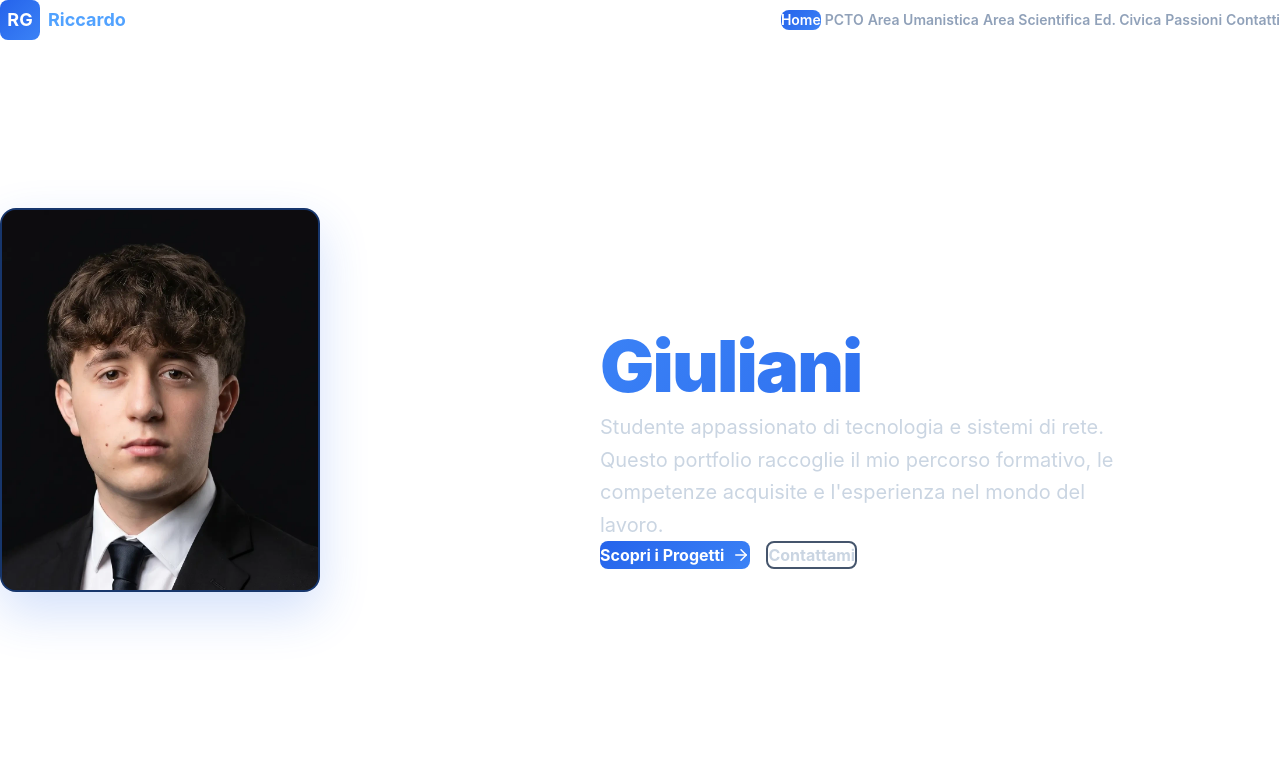
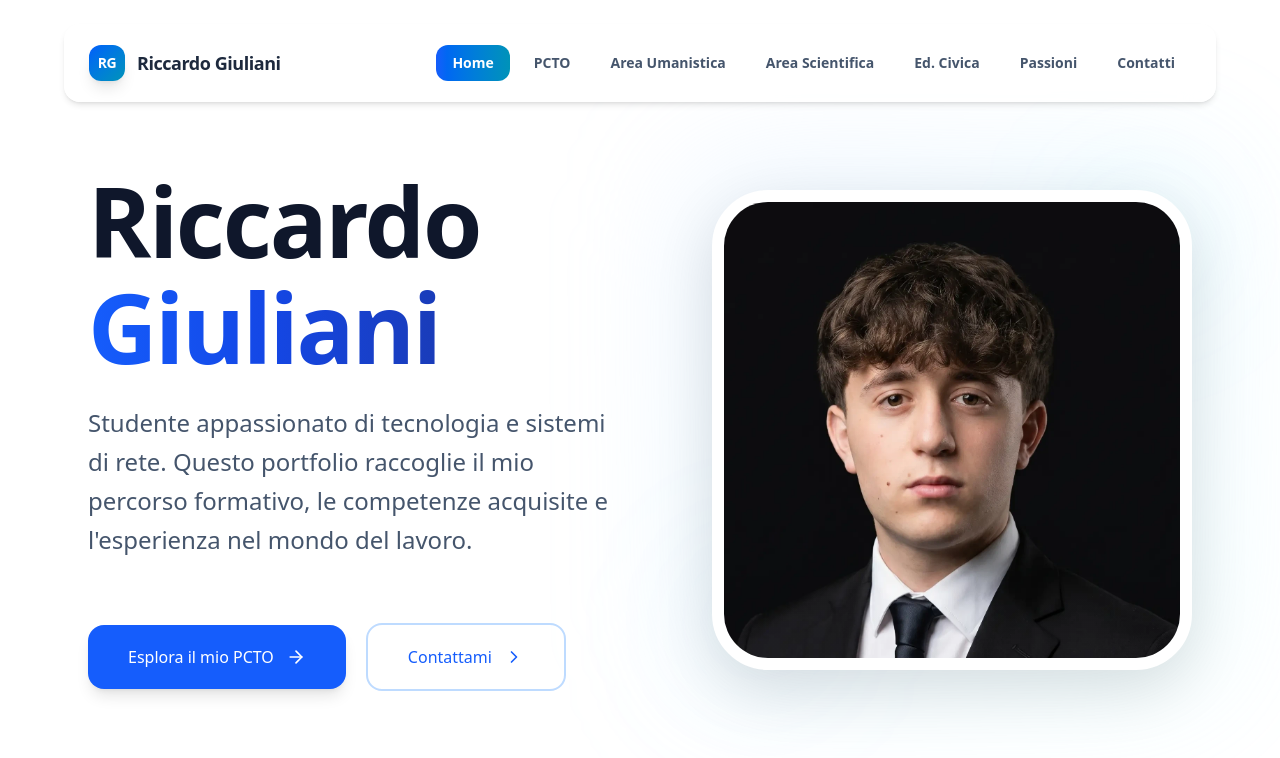
Before and after one commit to giuls-35456/portfolio-giuliani, a React (Vite) app: page /#/ in a window 1280 px wide. Shown: the top 758 px of the page. Built offline with nearby package versions, Linux system fonts and the light colour scheme.

Commit message:
Ripristino Totale: Versione originale con nuova palette Blue & Mint

```diff
--- a/components/Navbar.tsx
+++ b/components/Navbar.tsx
@@ -1,24 +1,26 @@
 import React, { useState, useEffect } from 'react';
 import { Link, useLocation } from 'react-router-dom';
 import { motion, AnimatePresence } from 'framer-motion';
-import { Menu, X } from 'lucide-react';
+import { Menu, X, Calendar, School } from 'lucide-react';
 import { ROUTES } from '../constants';
 
 /**
- * Navbar - Design Minimalista Ultra-Moderno
- * Palette Cyan/Magenta, layout pulito e veloce.
+ * Navbar Component.
+ * Design moderno con effetto glassmorphism e menu mobile ottimizzato.
  */
 const Navbar: React.FC = () => {
   const location = useLocation();
   const [isOpen, setIsOpen] = useState(false);
   const [scrolled, setScrolled] = useState(false);
 
+  // Gestione dello scroll per cambiare l'aspetto della navbar
   useEffect(() => {
     const handleScroll = () => setScrolled(window.scrollY > 20);
     window.addEventListener('scroll', handleScroll);
     return () => window.removeEventListener('scroll', handleScroll);
   }, []);
 
+  // Chiudi il menu mobile al cambio di rotta
   useEffect(() => {
     setIsOpen(false);
   }, [location]);
@@ -26,34 +28,87 @@ const Navbar: React.FC = () => {
   return (
     <>
       <nav
-        className={`fixed top-0 left-0 right-0 z-50 transition-all duration-300 px-4 py-4 ${
-          scrolled ? 'bg-slate-900/80 backdrop-blur-sm border-b border-slate-700' : 'bg-transparent'
+        className={`fixed top-0 left-0 right-0 z-50 transition-all duration-300 px-4 py-4 md:py-6 ${
+          scrolled ? 'bg-white/80 backdrop-blur-md shadow-md' : 'bg-transparent'
         }`}
       >
-        <div className="max-w-7xl mx-auto flex justify-between items-center">
-          {/* Logo */}
-          <Link to="/" className="flex items-center gap-2 group">
-            <div className="w-10 h-10 gradient-primary rounded-lg flex items-center justify-center text-white font-bold text-lg transition-all">
+        <div className="max-w-6xl mx-auto">
+          <div className={`rounded-2xl px-6 py-3 flex justify-between items-center relative transition-all duration-300 ${
+            scrolled
+              ? 'bg-white/90 backdrop-blur-lg border border-white/60 shadow-lg'
+              : 'bg-white/70 backdrop-blur-lg border border-white/40 shadow-md'
+          }`}>
+
+            {/* Logo Section con Hover Card Informativa */}
+            <div className="relative group">
+              <Link to="/" className="text-lg font-bold text-slate-800 tracking-tight flex items-center gap-3 py-2">
+                <motion.span
+                  className="w-9 h-9 bg-gradient-to-br from-blue-600 to-cyan-600 rounded-xl flex items-center justify-center text-white font-bold text-sm shadow-lg"
+                  whileHover={{ scale: 1.1 }}
+                  whileTap={{ scale: 0.95 }}
+                >
+                  RG
+                </motion.span>
+                <span className="hidden sm:inline font-bold">Riccardo Giuliani</span>
+              </Link>
+
+              {/* Hover Card (Desktop Only) */}
+              <div className="absolute top-full left-0 mt-3 w-72 bg-white/95 backdrop-blur-xl rounded-2xl shadow-2xl border border-slate-100 p-6 opacity-0 invisible group-hover:opacity-100 group-hover:visible transition-all duration-300 transform translate-y-2 group-hover:translate-y-0 z-50 pointer-events-none group-hover:pointer-events-auto">
+                <div className="absolute -top-2 left-6 w-4 h-4 bg-white border-t border-l border-slate-100 transform rotate-45"></div>
+
+                <div className="space-y-5 relative z-10">
+                  <div className="flex items-center gap-4">
+                    <div className="w-12 h-12 rounded-2xl bg-gradient-to-br from-blue-600 to-cyan-600 flex items-center justify-center text-white font-bold text-lg shadow-inner">
                       RG
                     </div>
-            <span className="hidden sm:inline text-blue-400 font-bold text-lg">Riccardo</span>
-          </Link>
+                    <div>
+                      <p className="font-bold text-slate-900 leading-tight">Riccardo Giuliani</p>
+                      <p className="text-xs text-blue-700 font-semibold uppercase tracking-wider">Informatica & TLC</p>
+                    </div>
+                  </div>
+
+                  <div className="space-y-4 pt-2 border-t border-slate-50">
+                    <div className="flex items-center gap-3 text-sm text-slate-600">
+                      <Calendar size={18} className="text-blue-600" />
+                      <div>
+                        <p className="text-[10px] text-slate-400 uppercase font-bold">Nascita</p>
+                        <p className="font-medium">9 Maggio 2007</p>
+                      </div>
+                    </div>
+
+                    <div className="flex items-center gap-3 text-sm text-slate-600">
+                      <School size={18} className="text-blue-600" />
+                      <div>
+                        <p className="text-[10px] text-slate-400 uppercase font-bold">Istituto</p>
+                        <p className="font-medium">IIS Marconi Pieralski</p>
+                      </div>
+                    </div>
+                  </div>
+                </div>
+              </div>
+            </div>
 
             {/* Desktop Menu */}
-          <div className="hidden md:flex gap-1">
+            <div className="hidden md:flex gap-2">
               {ROUTES.map((route) => {
                 const isActive = location.pathname === route.path;
+
                 return (
                   <Link
                     key={route.path}
                     to={route.path}
-                  className={`px-4 py-2 rounded-lg font-semibold text-sm transition-all ${
-                    isActive
-                      ? 'gradient-primary text-white'
-                      : 'text-slate-400 hover:text-blue-400'
-                  }`}
+                    className="relative px-4 py-2 text-sm font-semibold transition-colors"
                   >
+                    {isActive && (
+                      <motion.div
+                        layoutId="nav-pill"
+                        className="absolute inset-0 bg-gradient-to-r from-blue-600 to-cyan-600 rounded-xl"
+                        transition={{ type: "spring", bounce: 0.2, duration: 0.6 }}
+                      />
+                    )}
+                    <span className={`relative z-10 transition-colors duration-300 ${isActive ? 'text-white' : 'text-slate-600 hover:text-slate-900'}`}>
                        {route.label}
+                    </span>
                   </Link>
                 );
               })}
@@ -62,37 +117,47 @@ const Navbar: React.FC = () => {
             {/* Mobile Toggle */}
             <button
               onClick={() => setIsOpen(!isOpen)}
-            className="md:hidden p-2 text-blue-400 hover:bg-slate-800 rounded-lg transition-colors"
+              aria-label={isOpen ? "Chiudi menu" : "Apri menu"}
+              className="md:hidden p-2 text-slate-600 hover:bg-slate-100 rounded-xl transition-colors"
             >
-            {isOpen ? <X size={24} /> : <Menu size={24} />}
+              {isOpen ? <X size={26} /> : <Menu size={26} />}
             </button>
+          </div>
         </div>
       </nav>
 
-      {/* Mobile Menu */}
+      {/* Mobile Menu Overlay */}
       <AnimatePresence>
         {isOpen && (
           <motion.div
             initial={{ opacity: 0, y: -20 }}
             animate={{ opacity: 1, y: 0 }}
             exit={{ opacity: 0, y: -20 }}
-            className="fixed inset-0 z-40 bg-slate-900/95 pt-24 px-4 md:hidden"
+            className="fixed inset-0 z-40 bg-white pt-32 px-6 md:hidden"
           >
-            <div className="flex flex-col gap-2 max-w-md mx-auto">
-              {ROUTES.map((route) => {
+            <div className="flex flex-col gap-3">
+              {ROUTES.map((route, i) => {
+                const Icon = route.icon;
                 const isActive = location.pathname === route.path;
                 return (
+                  <motion.div
+                    key={route.path}
+                    initial={{ opacity: 0, x: -20 }}
+                    animate={{ opacity: 1, x: 0 }}
+                    transition={{ delay: i * 0.05 }}
+                  >
                     <Link
-                    key={route.path}
                       to={route.path}
-                  className={`px-4 py-3 rounded-lg font-bold text-lg transition-all ${
+                      className={`flex items-center gap-5 p-5 rounded-2xl text-xl font-bold transition-all ${
                         isActive
-                        ? 'gradient-primary text-white'
-                        : 'text-slate-300 hover:bg-slate-800'
+                          ? 'bg-gradient-to-r from-blue-600 to-cyan-600 text-white shadow-lg'
+                          : 'text-slate-600 hover:bg-slate-50'
                       }`}
                     >
+                      <Icon size={24} className={isActive ? 'text-white' : route.color} />
                       {route.label}
                     </Link>
+                  </motion.div>
                 );
               })}
             </div>
--- a/index.css
+++ b/index.css
@@ -1,104 +1,21 @@
 @import "tailwindcss";
 
-/* Palette Azure & Slate */
-:root {
-  --primary: #2563eb;
-  --primary-light: #3b82f6;
-  --accent: #1e293b;
-  --text-light: #f8fafc;
-  --text-secondary: #cbd5e1;
+body {
+  margin: 0;
+  overflow-x: hidden;
 }
 
-* {
-  margin: 0;
-  padding: 0;
-  box-sizing: border-box;
+/* Custom scrollbar */
+::-webkit-scrollbar {
+  width: 8px;
 }
-
-body {
-  overflow-x: hidden;
-  background: linear-gradient(135deg, #0f172a 0%, #1e293b 50%, #0f172a 100%);
-  font-family: 'Inter', -apple-system, BlinkMacSystemFont, 'Segoe UI', sans-serif;
-  color: #f8fafc;
+::-webkit-scrollbar-track {
+  background: #f1f5f9;
 }
-
-html {
-  scroll-behavior: smooth;
+::-webkit-scrollbar-thumb {
+  background: linear-gradient(180deg, #2563eb 0%, #06b6d4 100%);
+  border-radius: 4px;
 }
-
-/* Scrollbar */
-::-webkit-scrollbar {
-  width: 10px;
+::-webkit-scrollbar-thumb:hover {
+  background: linear-gradient(180deg, #1d4ed8 0%, #0891b2 100%);
 }
-
-::-webkit-scrollbar-track {
-  background: #1e293b;
-}
-
-::-webkit-scrollbar-thumb {
-  background: linear-gradient(180deg, #2563eb 0%, #3b82f6 100%);
-  border-radius: 6px;
-}
-
-::-webkit-scrollbar-thumb:hover {
-  background: linear-gradient(180deg, #1d4ed8 0%, #2563eb 100%);
-}
-
-/* Transizioni Fluide */
-* {
-  transition: background-color 200ms cubic-bezier(0.4, 0, 0.2, 1),
-              border-color 200ms cubic-bezier(0.4, 0, 0.2, 1),
-              color 200ms cubic-bezier(0.4, 0, 0.2, 1),
-              box-shadow 200ms cubic-bezier(0.4, 0, 0.2, 1),
-              transform 200ms cubic-bezier(0.4, 0, 0.2, 1);
-}
-
-/* Gradienti */
-.gradient-primary {
-  background: linear-gradient(135deg, #2563eb 0%, #3b82f6 100%);
-}
-
-.gradient-text {
-  background: linear-gradient(135deg, #3b82f6 0%, #2563eb 100%);
-  -webkit-background-clip: text;
-  -webkit-text-fill-color: transparent;
-  background-clip: text;
-}
-
-/* Ombre */
-.shadow-soft {
-  box-shadow: 0 10px 30px rgba(37, 99, 235, 0.15);
-}
-
-.shadow-medium {
-  box-shadow: 0 20px 50px rgba(37, 99, 235, 0.2);
-}
-
-/* Hover Effects */
-button:hover {
-  transform: translateY(-2px);
-}
-
-a {
-  text-decoration: none;
-}
-
-button:focus,
-a:focus {
-  outline: 2px solid #3b82f6;
-  outline-offset: 2px;
-}
-
-::selection {
-  background-color: #3b82f6;
-  color: #0f172a;
-}
-
-/* Responsive */
-@media (prefers-reduced-motion: reduce) {
-  * {
-    animation-duration: 0.01ms !important;
-    animation-iteration-count: 1 !important;
-    transition-duration: 0.01ms !important;
-  }
-}
--- a/pages/Home.tsx
+++ b/pages/Home.tsx
@@ -1,87 +1,100 @@
 import React from 'react';
 import { motion } from 'framer-motion';
 import { INFO } from '../constants';
-import { ArrowRight } from 'lucide-react';
+import { ArrowRight, ChevronRight } from 'lucide-react';
 import { Link } from 'react-router-dom';
 
 /**
- * Home Page - Layout Classico Modernizzato
- * Immagine a Sinistra, Testo a Destra
+ * Home Page - Portfolio Professionale
+ * Design moderno con layout responsive e animazioni fluide.
+ * Ottimizzato per performance e accessibilità.
  */
 const Home: React.FC = () => {
   return (
     <motion.div
       initial={{ opacity: 0 }}
       animate={{ opacity: 1 }}
-      transition={{ duration: 0.5 }}
-      className="min-h-screen flex items-center justify-center py-20 px-4"
+      transition={{ duration: 0.6 }}
+      className="flex flex-col lg:flex-row items-center justify-between gap-12 lg:gap-24 min-h-[70vh] py-10"
     >
-      <div className="max-w-6xl w-full">
+      {/* Sezione Testo - Sinistra */}
+      <div className="flex-1 space-y-10 order-2 lg:order-1 text-center lg:text-left">
+        {/* Titolo Principale */}
+        <div className="space-y-6">
+          <motion.h1
+            initial={{ opacity: 0, y: 20 }}
+            animate={{ opacity: 1, y: 0 }}
+            transition={{ delay: 0.2, duration: 0.8 }}
+            className="text-6xl md:text-8xl font-bold text-slate-900 leading-[1.1] tracking-tight"
+          >
+            {INFO.nome} <br />
+            <span className="text-transparent bg-clip-text bg-gradient-to-r from-blue-600 via-blue-700 to-blue-800">
+              {INFO.cognome}
+            </span>
+          </motion.h1>
+
+          <motion.p
+            initial={{ opacity: 0, y: 20 }}
+            animate={{ opacity: 1, y: 0 }}
+            transition={{ delay: 0.3, duration: 0.8 }}
+            className="text-xl md:text-2xl text-slate-600 max-w-xl leading-relaxed mx-auto lg:mx-0 font-light"
+          >
+            {INFO.descrizione}
+          </motion.p>
+        </div>
+
+        {/* Pulsanti di Azione */}
         <motion.div
-          className="grid grid-cols-1 md:grid-cols-2 gap-12 items-center"
-          initial={{ opacity: 0 }}
-          animate={{ opacity: 1 }}
-          transition={{ duration: 0.6 }}
+          initial={{ opacity: 0, y: 20 }}
+          animate={{ opacity: 1, y: 0 }}
+          transition={{ delay: 0.4, duration: 0.8 }}
+          className="flex flex-col sm:flex-row items-center gap-5 justify-center lg:justify-start pt-6"
         >
-          {/* Colonna Sinistra - Foto Profilo */}
+          <Link
+            to="/pcto"
+            className="w-full sm:w-auto inline-flex items-center justify-center gap-3 bg-blue-600 text-white px-10 py-5 rounded-2xl hover:bg-blue-700 transition-all duration-300 shadow-lg hover:shadow-xl active:scale-95 font-medium"
+          >
+            Esplora il mio PCTO
+            <ArrowRight size={20} className="group-hover:translate-x-1 transition-transform" />
+          </Link>
+          <Link
+            to="/contatti"
+            className="w-full sm:w-auto inline-flex items-center justify-center gap-3 bg-white border-2 border-blue-200 text-blue-600 px-10 py-5 rounded-2xl hover:border-blue-400 hover:bg-blue-50 transition-all duration-300 active:scale-95 font-medium"
+          >
+            Contattami
+            <ChevronRight size={20} />
+          </Link>
+        </motion.div>
+      </div>
+
+      {/* Sezione Foto Profilo - Destra */}
       <motion.div
-            initial={{ opacity: 0, x: -30 }}
-            animate={{ opacity: 1, x: 0 }}
-            transition={{ delay: 0.1, duration: 0.6 }}
-            className="flex justify-center md:justify-start"
+        initial={{ opacity: 0, scale: 0.9 }}
+        animate={{ opacity: 1, scale: 1 }}
+        transition={{ delay: 0.2, duration: 0.8, type: "spring", stiffness: 80 }}
+        className="relative group order-1 lg:order-2"
       >
-            <div className="relative group">
-              <div className="w-72 h-80 sm:w-80 sm:h-96 rounded-2xl overflow-hidden border-2 border-blue-500/30 shadow-medium bg-slate-900 hover:border-blue-400 transition-all duration-300">
+        {/* Sfondo Decorativo Dinamico */}
+        <div className="absolute -inset-6 bg-gradient-to-br from-blue-200/30 to-cyan-200/20 rounded-[3.5rem] blur-3xl group-hover:opacity-40 transition-opacity duration-700"></div>
+
+        {/* Contenitore Foto con Bordo Moderno */}
+        <div className="relative w-72 h-72 sm:w-96 sm:h-96 lg:w-[480px] lg:h-[480px] rounded-[3.5rem] overflow-hidden shadow-[0_20px_60px_rgba(0,0,0,0.12)] border-[12px] border-white bg-slate-100">
           <img
             src="/foto-progetti/home/profilo-home.webp"
-                  alt={`${INFO.nome} ${INFO.cognome}`}
+            alt={`Ritratto professionale di ${INFO.nome} ${INFO.cognome}`}
             loading="eager"
             fetchPriority="high"
-                  className="w-full h-full object-cover group-hover:scale-105 transition-transform duration-500"
+            className="w-full h-full object-cover transition-transform duration-1000 group-hover:scale-105"
           />
-              </div>
-            </div>
-          </motion.div>
 
-          {/* Colonna Destra - Contenuti */}
-          <motion.div
-            initial={{ opacity: 0, x: 30 }}
-            animate={{ opacity: 1, x: 0 }}
-            transition={{ delay: 0.2, duration: 0.6 }}
-            className="space-y-8"
-          >
-            {/* Titolo */}
-            <div className="space-y-4">
-              <h1 className="text-5xl sm:text-6xl md:text-7xl font-black tracking-tight leading-tight">
-                <span className="block text-white">{INFO.nome}</span>
-                <span className="gradient-text block">{INFO.cognome}</span>
-              </h1>
-
-              <p className="text-lg sm:text-xl text-slate-300 leading-relaxed">
-                {INFO.descrizione}
-              </p>
+          {/* Overlay Gradiente Sottile */}
+          <div className="absolute inset-0 bg-gradient-to-t from-black/3 to-transparent pointer-events-none"></div>
         </div>
 
-            {/* CTA Buttons */}
-            <div className="flex flex-col sm:flex-row gap-4 pt-4">
-              <Link
-                to="/pcto"
-                className="group px-8 py-4 gradient-primary text-white rounded-lg font-bold text-base hover:shadow-medium transition-all duration-300 active:scale-95 flex items-center justify-center gap-2"
-              >
-                Scopri i Progetti
-                <ArrowRight size={18} className="group-hover:translate-x-1 transition-transform" />
-              </Link>
-
-              <Link
-                to="/contatti"
-                className="px-8 py-4 border-2 border-slate-600 text-slate-300 rounded-lg font-bold text-base hover:border-blue-400 hover:text-blue-400 transition-all duration-300 active:scale-95"
-              >
-                Contattami
-              </Link>
-            </div>
+        {/* Elementi Decorativi Geometrici */}
+        <div className="absolute -bottom-8 -left-8 w-40 h-40 bg-blue-300/5 rounded-full blur-3xl -z-10"></div>
+        <div className="absolute -top-8 -right-8 w-40 h-40 bg-cyan-300/5 rounded-full blur-3xl -z-10"></div>
       </motion.div>
-        </motion.div>
-      </div>
     </motion.div>
   );
 };
```
Lines whose indentation alone changed are shown as unchanged.
